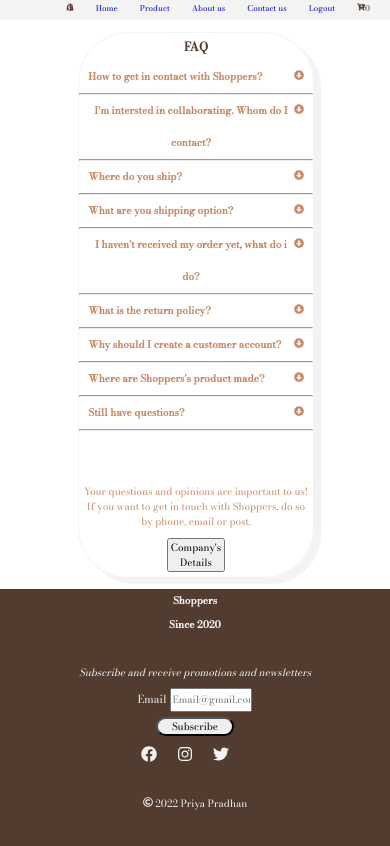
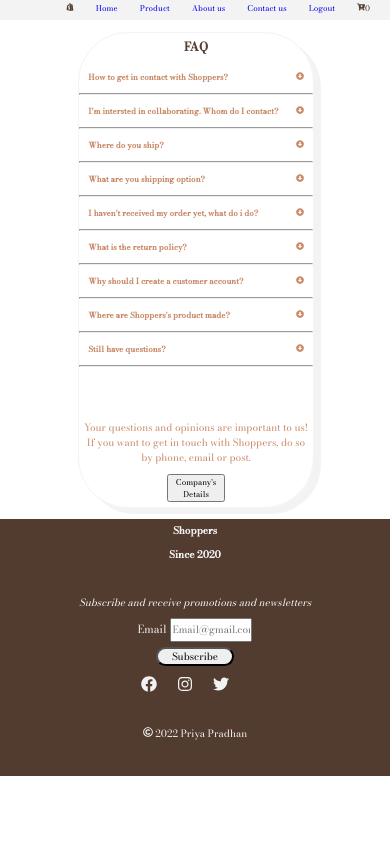
Before and after one commit to Priya-Pdh/React.js-Typescript-Ecommerce, a React (Create React App) app in the folder my-app/: page /Contactus in a window 390 px wide. Built offline with nearby package versions, Linux system fonts and the light colour scheme.

Commit message:
css updates on cart and contactus

```diff
--- a/my-app/src/component/cart/Cart.css
+++ b/my-app/src/component/cart/Cart.css
@@ -8,6 +8,7 @@
   display: flex;
   justify-content: center;
   gap: 20px;
+  flex-wrap: wrap;
   border: 1px solid black;
   background-color: rgb(243, 243, 243);
   margin-top: 2%;
--- a/my-app/src/pages/css/Contactus.css
+++ b/my-app/src/pages/css/Contactus.css
@@ -62,11 +62,11 @@
 /* for mobile*/
 @media only screen and (min-device-width: 360px) and (max-device-width: 819px) {
   .questions-answers-container {
-    font-size: 10px;
+    font-size: 8px;
     line-height: 0.75rem;
   }
   .comDetailButton {
-    font-size: 10px;
+    font-size: 8px;
     margin: 2%;
     width: 25%;
   }
```
